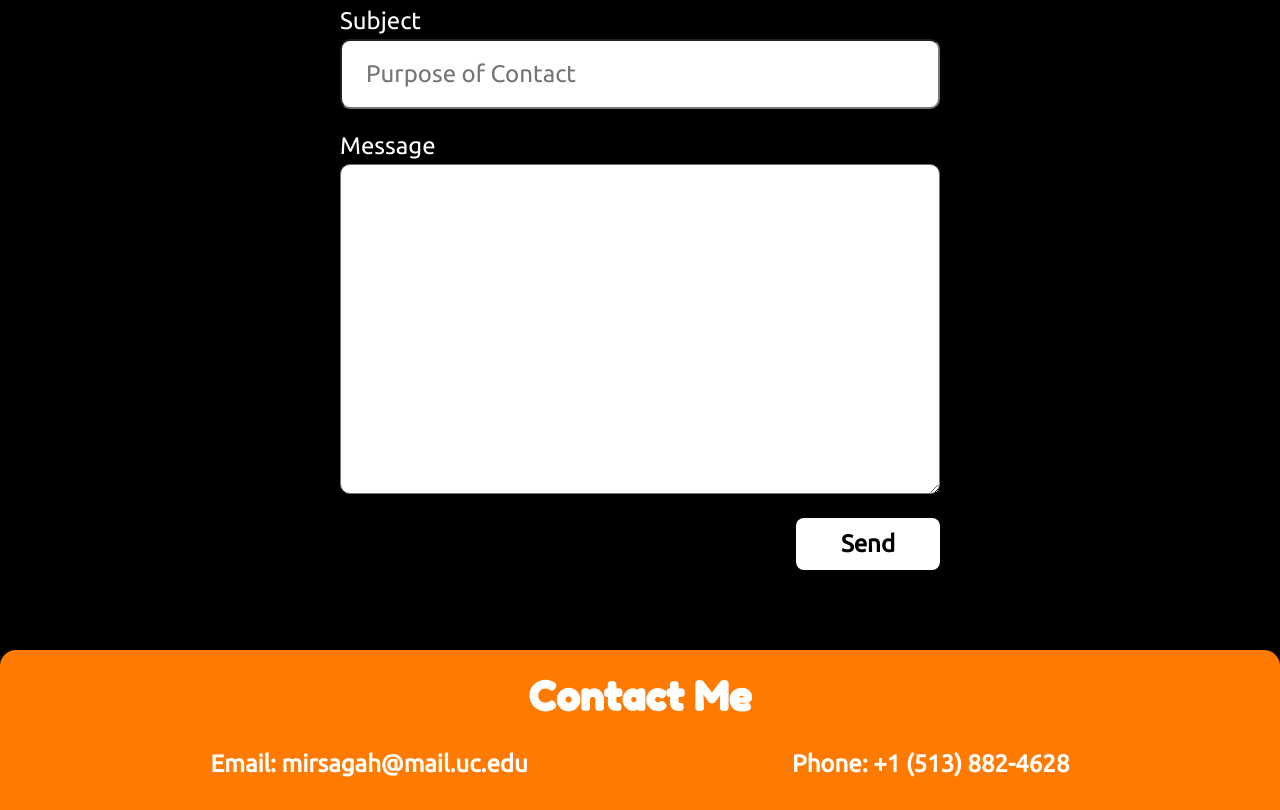
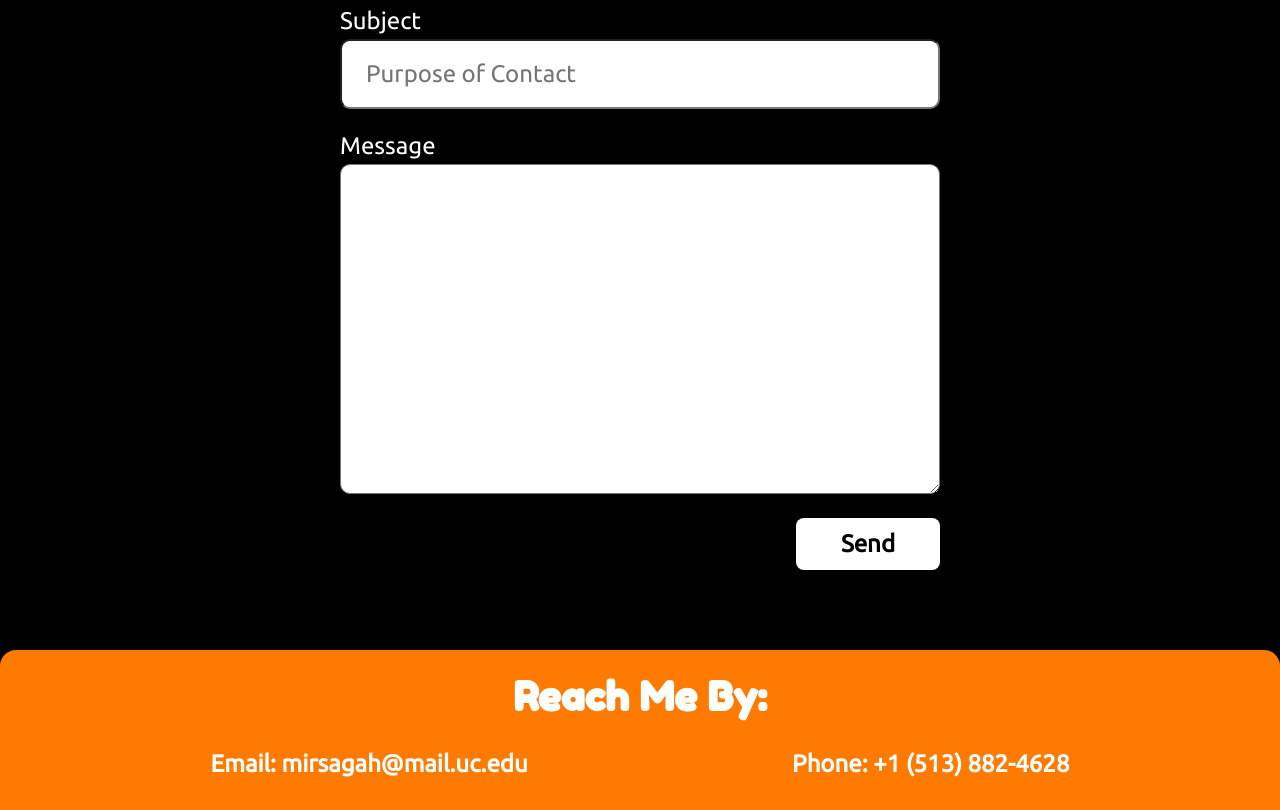
Before and after one commit to Abdulaziz-Mirsagatov/Portfolio, a plain HTML site: page index.html in a window 1280 px wide. Shown: the part 4859-5669 px from the top of the page. Drawn offline with Linux system fonts and the light colour scheme.

Commit message:
contact me -> reach me by

```diff
--- a/index.html
+++ b/index.html
@@ -377,7 +377,7 @@
       </section>
 
       <section class="contact-section grid">
-        <h1>Contact Me</h1>
+        <h1>Reach Me By:</h1>
         <ul>
           <li>Email: mirsagah@mail.uc.edu</li>
           <li>Phone: +1 (513) 882-4628</li>
```
